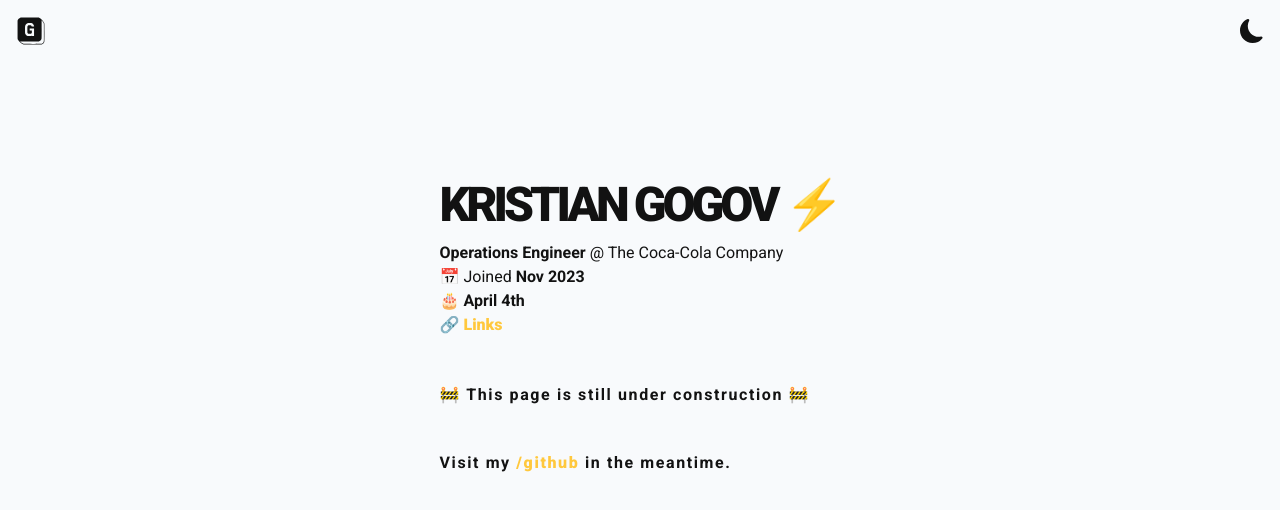
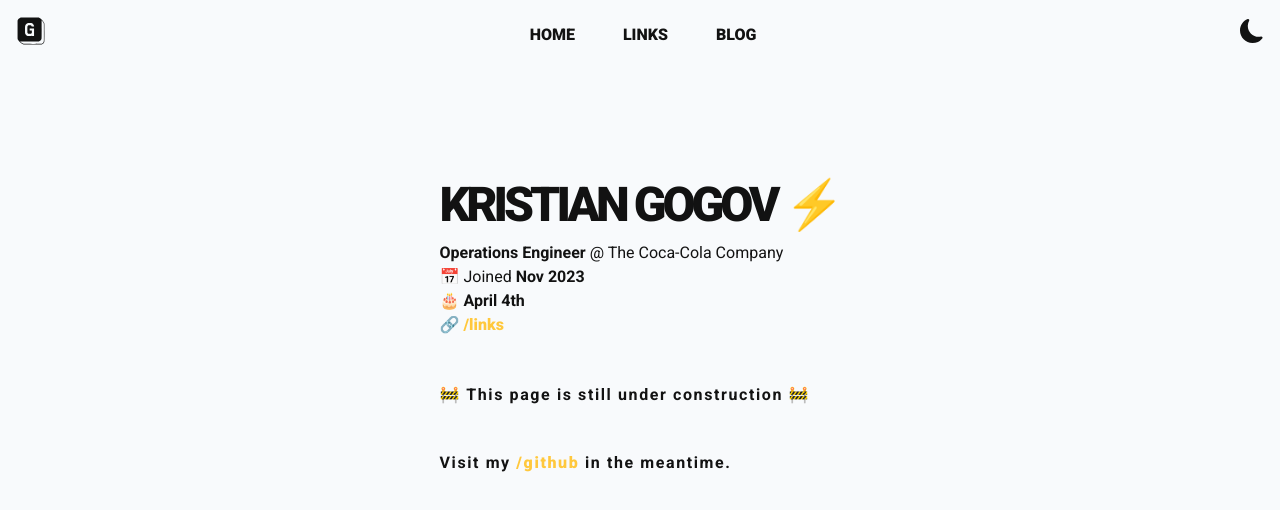
Before and after one commit to kristiangogov/gogov-dev, a React (Vite) app: page / in a window 1280 px wide. Shown: the top 510 px of the page. Built offline with nearby package versions, Linux system fonts and the light colour scheme.

Commit message:
Add basic Navbar

```diff
--- a/src/components/Hero.jsx
+++ b/src/components/Hero.jsx
@@ -9,7 +9,7 @@ const Hero = () => {
       <p><b>Operations Engineer</b> @ The Coca-Cola Company</p>
       <p>📅 Joined <b>Nov 2023</b></p>
       <p><b>🎂 April 4th</b></p>
-      <p>🔗 <Link to="/links">Links</Link></p>
+      <p>🔗 <Link to="/links">/links</Link></p>
       <h5>🚧 This page is still under construction 🚧</h5>
       <h5>Visit my <a href='https://github.com/kristiangogov' target='_blank'>/github</a> in the meantime.</h5>
     </Wrapper>
@@ -24,7 +24,7 @@ h1 {
   letter-spacing: -4px;
 }
 a {
-  color: #ffc83d;
+  color: var(--accent-color);
   font-weight: 900;
 }
 a:hover{
--- a/src/components/Navbar.jsx
+++ b/src/components/Navbar.jsx
@@ -1,11 +1,35 @@
 import React from "react";
 import { Link } from "react-router-dom";
+import styled from "styled-components";
 
 const Navbar = () => {
   return (
-      <nav>
-      </nav>
+    <Wrapper>
+        <Link to="/">HOME</Link>
+        <Link to="/links">LINKS</Link>
+        <Link to="/">BLOG</Link>
+    </Wrapper>
   );
 };
 
+const Wrapper = styled.nav`
+    display: flex;
+    flex-direction: row;
+    align-items: center;
+    gap: 3rem;
+    max-width: 650px;
+  a {
+    color: var(--textColor);
+    font-weight: 900;
+  }
+  a:hover {
+    text-decoration: underline;
+    text-decoration-thickness: 3px;
+    text-decoration-color: var(--accent-color)
+  }
+  h5 {
+    margin-top: 3rem;
+  }
+`;
+
 export default Navbar;
--- a/src/index.css
+++ b/src/index.css
@@ -19,6 +19,7 @@
   --clr-dark: #121212;
   --dark-mode-bg-color: #121212;
   --dark-mode-text-color: #f8fafc;
+  --accent-color: #ffc83d;
   /* Dark Mode */
   --backgroundColor: var(--clr-light);
   --textColor: var(--clr-dark);
```
Also changed, not shown: 1 other file (tests, documents, lock files or other folders).
